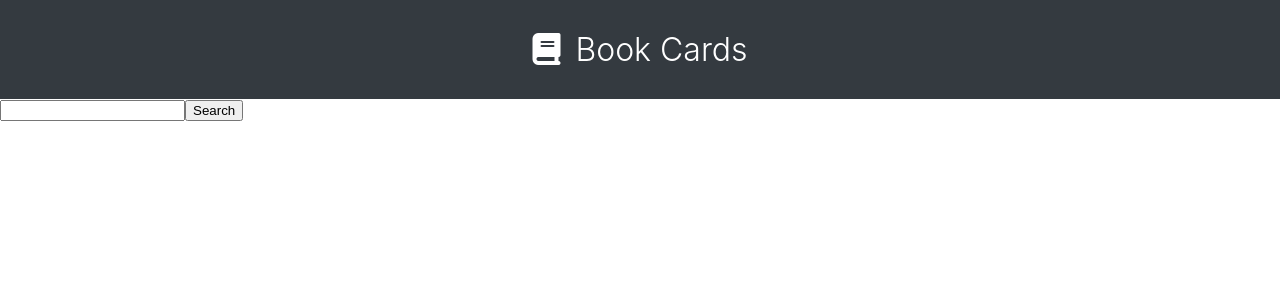
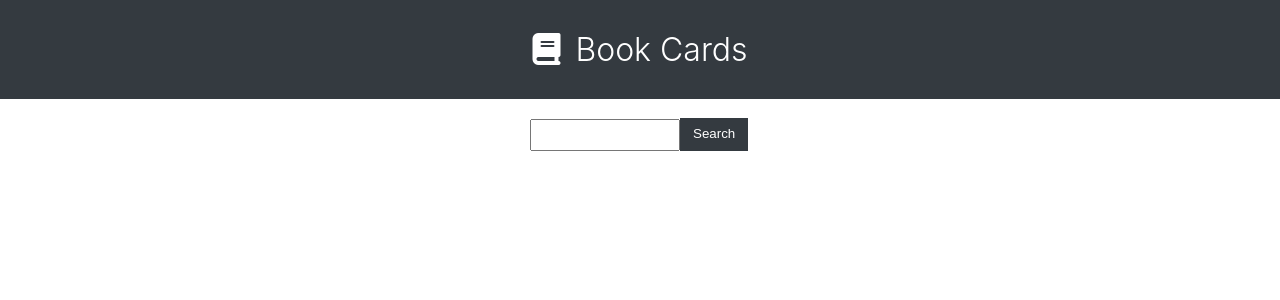
Before and after one commit to tosh-skyler/Unit-21-Google-Books-React-Search, a React (Create React App) app in the folder client/: page / in a window 1280 px wide. Shown: the top 300 px of the page. Built offline with nearby package versions, Linux system fonts and the light colour scheme.

Commit message:
Added more basic css

```diff
--- a/client/src/App.css
+++ b/client/src/App.css
@@ -15,3 +15,91 @@
     margin-left: 15px;
     font-weight: 300;
 }
+
+input:focus,
+select:focus
+{
+    outline: none;
+}
+
+.input {
+    width: 100px;
+    padding: 20px 0 20px 0;
+    margin: 0 auto;
+}
+
+.search-area form {
+    width: 500px;
+    margin: 0 auto;
+    padding: 20px 0px 20px 140px;
+}
+
+.search-area button {
+    display: inline;
+    background: #343a40;
+    color: #fff;
+    border: none;
+    padding: 8px 13px 10px 13px;
+    margin: 0 15px 0 0;
+    position: relative;
+    top: -2px;
+}
+
+input {
+    width: 150px;
+    padding: 5px;
+    font-size: 1em;
+}
+
+
+.list {
+    display: grid;
+    margin: 20px 0 50px 0;
+    grid-template-columns: repeat(4, 1fr);
+    grid-auto-rows: 1fr;
+    grid-gap: 1em;
+}
+
+.card-container {
+    width: 250px;
+    border: 1px solid rgba(0,0,0,.125);
+    margin: 0 auto;
+    border-radius: 5px;
+    overflow: hidden;
+}
+.desc {
+    height: 130px;
+    padding: 10px;
+}
+
+.desc h2 {
+    font-size: 1em;
+    font-weight: 400;
+}
+.desc h3, p {
+    font-weight: 300;
+}
+
+.desc h3 {
+    color: #6c757d;
+    font-size: 1em;
+    padding: 10px 0 10px 0;
+}
+
+.desc p {
+    color: #6c757d;
+}
+
+img {
+    width: 100%;
+    height: 250px;
+}
+
+select {
+    background-color: #343a40;
+    color: #fff;
+    height: 32px;
+    width: 70px;
+    position: relative;
+    top: -2px;
+}
```
